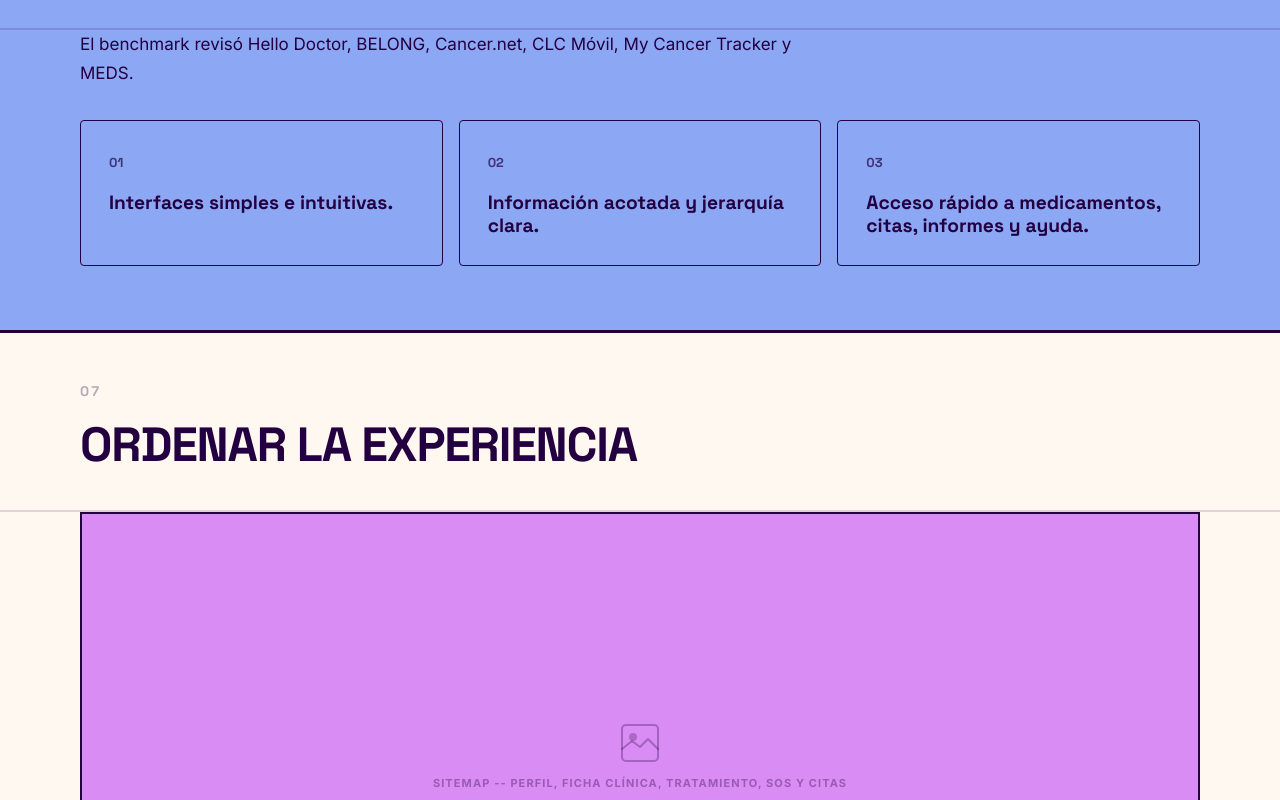
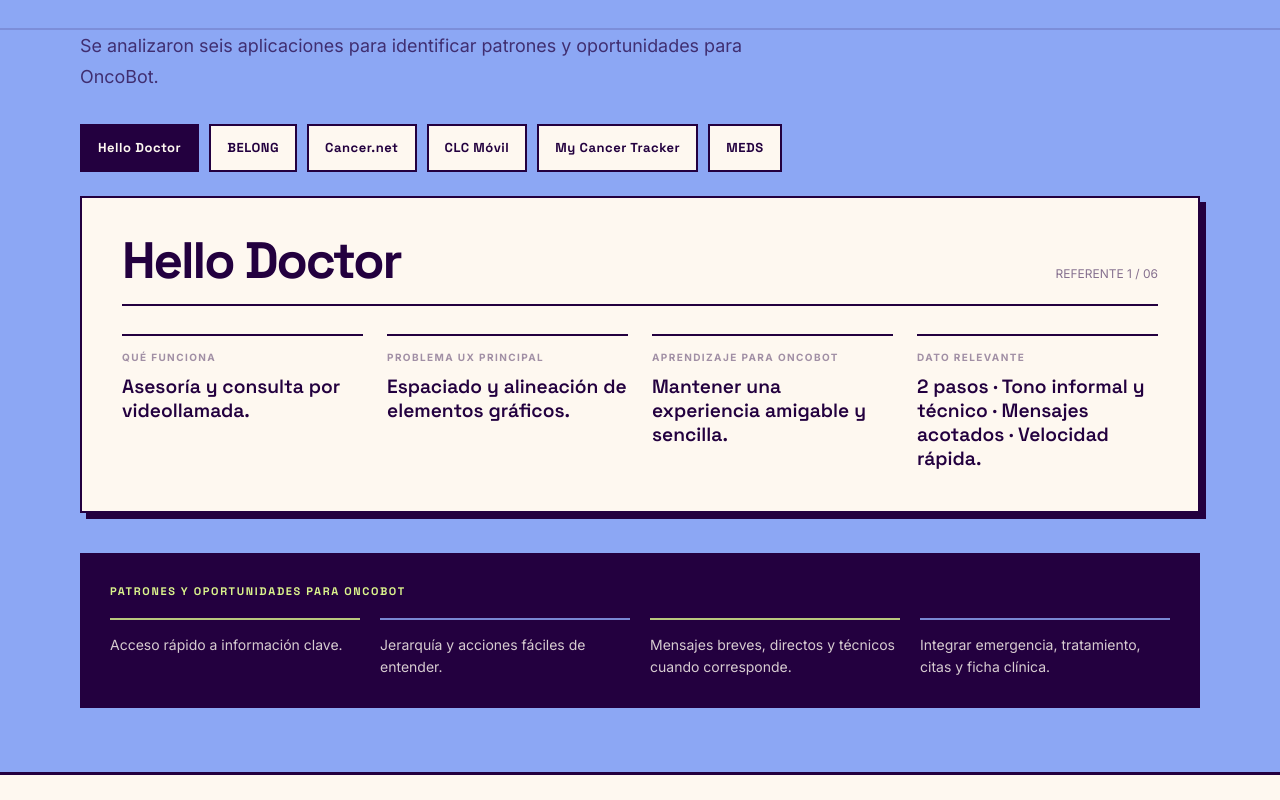
Before and after one commit to AraOsorio/Portafolio, a React (Vite) app: page /works/oncobot in a window 1280 px wide. Shown: the part 5320-6120 px from the top of the page. Built offline with nearby package versions, Linux system fonts and the light colour scheme; the HTML template or start-up script is replaced by a standard one.

Commit message:
se agrega benchmark

```diff
--- a/src/pages/CaseStudy.tsx
+++ b/src/pages/CaseStudy.tsx
@@ -570,6 +570,103 @@ function OncoBotResearch() {
   );
 }
 
+const ONCOBOT_BENCHMARK = [
+  {
+    name: "Hello Doctor",
+    works: "Asesoría y consulta por videollamada.",
+    problem: "Espaciado y alineación de elementos gráficos.",
+    learning: "Mantener una experiencia amigable y sencilla.",
+    detail: "2 pasos · Tono informal y técnico · Mensajes acotados · Velocidad rápida.",
+  },
+  {
+    name: "BELONG",
+    works: "Red de apoyo internacional con especialistas.",
+    problem: "Falta de claridad en la jerarquía y orden de los elementos.",
+    learning: "Organizar la información y priorizar las acciones clave.",
+    detail: "2 pasos · Tono formal y técnico · Mensajes acotados · Velocidad rápida.",
+  },
+  {
+    name: "Cancer.net",
+    works: "Registro de medicamentos, citas e informe de salud.",
+    problem: "Diseño anticuado y exceso de texto.",
+    learning: "Centralizar el tratamiento sin sobrecargar la interfaz.",
+    detail: "2 pasos · Tono formal y técnico · Velocidad rápida.",
+  },
+  {
+    name: "CLC Móvil",
+    works: "Botón de emergencia, citas médicas y perfil de usuario.",
+    problem: "Falta una sección de exámenes realizados.",
+    learning: "Facilitar el acceso directo a emergencia y datos clínicos.",
+    detail: "2 pasos · Tono formal y técnico · Mensajes acotados · Velocidad rápida.",
+  },
+  {
+    name: "My Cancer Tracker",
+    works: "Registro de diagnóstico, tratamiento y efectos secundarios.",
+    problem: "Sin presentación clara; solo en inglés y sin imagen corporativa.",
+    learning: "Usar una identidad clara y un ingreso de información simple.",
+    detail: "2 pasos · Tono directo y poco texto · Mensajes acotados · Velocidad rápida.",
+  },
+  {
+    name: "MEDS",
+    works: "Seguimiento del tratamiento médico.",
+    problem: "Demasiados espacios en blanco y falta de flujo de acciones.",
+    learning: "Conectar la información con acciones claras y consecutivas.",
+    detail: "2 pasos · Tono directo y técnico · Mensajes muy acotados · Velocidad rápida.",
+  },
+] as const;
+
+function OncoBotBenchmark() {
+  const [activeIndex, setActiveIndex] = useState(0);
+  const reveal = useScrollReveal<HTMLDivElement>({ direction: "up", threshold: 0.08 });
+  const active = ONCOBOT_BENCHMARK[activeIndex];
+  const points = [
+    ["Qué funciona", active.works],
+    ["Problema UX principal", active.problem],
+    ["Aprendizaje para OncoBot", active.learning],
+    ["Dato relevante", active.detail],
+  ];
+
+  return (
+    <section style={{ backgroundColor: BLUE, borderBottom: `3px solid ${INK}` }}>
+      <SectionHeader num="06" title="APRENDER DEL ECOSISTEMA" />
+      <div style={{ padding: "0 var(--pad-x) 64px" }}>
+        <p style={{ fontFamily: "'Inter', sans-serif", fontSize: "clamp(15px, 1.4vw, 18px)", color: INK, opacity: 0.72, lineHeight: 1.75, maxWidth: 720, margin: "0 0 32px" }}>
+          Se analizaron seis aplicaciones para identificar patrones y oportunidades para OncoBot.
+        </p>
+        <div ref={reveal.ref} className={reveal.className}>
+          <div role="tablist" aria-label="Aplicaciones analizadas en el benchmark" style={{ display: "flex", flexWrap: "wrap", gap: 10, marginBottom: 24 }}>
+            {ONCOBOT_BENCHMARK.map((item, index) => (
+              <button key={item.name} type="button" role="tab" aria-selected={activeIndex === index} onClick={() => setActiveIndex(index)} style={{ backgroundColor: activeIndex === index ? INK : OAT, border: `2px solid ${INK}`, color: activeIndex === index ? OAT : INK, cursor: "pointer", fontFamily: "'Space Grotesk', sans-serif", fontSize: 13, fontWeight: 700, letterSpacing: "0.04em", minHeight: 46, padding: "12px 16px" }}>
+                {item.name}
+              </button>
+            ))}
+          </div>
+          <div style={{ backgroundColor: OAT, border: `2px solid ${INK}`, boxShadow: `6px 6px 0 ${INK}`, padding: "clamp(24px, 4vw, 40px)" }}>
+            <div style={{ display: "flex", alignItems: "baseline", justifyContent: "space-between", flexWrap: "wrap", gap: 16, borderBottom: `2px solid ${INK}`, marginBottom: 28, paddingBottom: 20 }}>
+              <h3 style={{ fontFamily: "'Space Grotesk', sans-serif", fontSize: "clamp(30px, 4vw, 52px)", fontWeight: 700, color: INK, letterSpacing: "-0.04em", lineHeight: 0.9, margin: 0 }}>{active.name}</h3>
+              <span style={{ fontFamily: "'Inter', sans-serif", fontSize: 12, color: INK, opacity: 0.55 }}>REFERENTE {activeIndex + 1} / 06</span>
+            </div>
+            <div style={{ display: "grid", gridTemplateColumns: "repeat(auto-fit, minmax(min(100%, 240px), 1fr))", gap: 24 }}>
+              {points.map(([label, value]) => (
+                <div key={label} style={{ borderTop: `2px solid ${INK}`, paddingTop: 14 }}>
+                  <p style={{ fontFamily: "'Inter', sans-serif", fontSize: 10, fontWeight: 700, letterSpacing: "0.14em", color: INK, opacity: 0.42, margin: "0 0 10px", textTransform: "uppercase" }}>{label}</p>
+                  <p style={{ fontFamily: "'Space Grotesk', sans-serif", fontSize: "clamp(16px, 1.5vw, 21px)", fontWeight: 600, color: INK, lineHeight: 1.25, margin: 0 }}>{value}</p>
+                </div>
+              ))}
+            </div>
+          </div>
+        </div>
+        <div style={{ backgroundColor: INK, color: OAT, border: `2px solid ${INK}`, marginTop: 40, padding: "28px" }}>
+          <p style={{ fontFamily: "'Space Grotesk', sans-serif", fontSize: 11, fontWeight: 700, letterSpacing: "0.15em", color: ZEST, margin: "0 0 18px", textTransform: "uppercase" }}>Patrones y oportunidades para OncoBot</p>
+          <div style={{ display: "grid", gridTemplateColumns: "repeat(auto-fit, minmax(min(100%, 240px), 1fr))", gap: 20 }}>
+            {["Acceso rápido a información clave.", "Jerarquía y acciones fáciles de entender.", "Mensajes breves, directos y técnicos cuando corresponde.", "Integrar emergencia, tratamiento, citas y ficha clínica."].map((item, index) => <p key={item} style={{ borderTop: `2px solid ${index % 2 === 0 ? ZEST : BLUE}`, paddingTop: 14, fontFamily: "'Inter', sans-serif", fontSize: 14, lineHeight: 1.6, margin: 0, color: OAT, opacity: 0.82 }}>{item}</p>)}
+          </div>
+        </div>
+      </div>
+    </section>
+  );
+}
+
 function OncoBotCaseStudy({ project }: { project: ReturnType<typeof getProject> }) {
   if (!project) return null;
   const section = (num: string, title: string, children: React.ReactNode, color = OAT, labelBg?: string, labelColor?: string) => (
@@ -601,7 +698,7 @@ function OncoBotCaseStudy({ project }: { project: ReturnType<typeof getProject>
     <OncoBotResearch />
     {section("04", "ENTENDER A QUIENES CUIDAN", <><h3 style={{ fontFamily: "'Space Grotesk', sans-serif", fontSize: "clamp(22px, 2.5vw, 32px)", margin: "0 0 32px" }}>DOS PROTOPERSONAS, UNA NECESIDAD COMPARTIDA.</h3>{cards(["Cecilia Díaz, 48 años, asistente social: busca una guía y fuente fidedigna.", "Karen Muñoz, 33 años, terapeuta ocupacional: espera agilizar los procesos clínicos.", "Ambas valoran orientación, apoyo y facilidad para la atención."])}</>, OAT)}
     {section("05", "MAPEAR LA EXPERIENCIA", <div className="cs-two-col" style={{ display: "grid", gridTemplateColumns: "1fr 2fr", gap: "0 80px" }}><h3 style={{ fontFamily: "'Space Grotesk', sans-serif", fontSize: 28, margin: 0 }}>CUSTOMER JOURNEY</h3><div><ImagePlaceholder label="CUSTOMER JOURNEY -- ADD ORIGINAL MAP" aspectRatio="16/7" bg={PURPLE} /><p style={{ fontFamily: "'Inter', sans-serif", lineHeight: 1.6, margin: "24px 0 0" }}>Se observaron dificultades en onboarding, iconos, ayuda inmediata, importación de proveedores e informes.</p></div></div>, OAT)}
-    {section("06", "APRENDER DEL ECOSISTEMA", <><p style={{ fontFamily: "'Inter', sans-serif", fontSize: 17, lineHeight: 1.7, maxWidth: 720, margin: "0 0 32px" }}>El benchmark revisó Hello Doctor, BELONG, Cancer.net, CLC Móvil, My Cancer Tracker y MEDS.</p>{cards(["Interfaces simples e intuitivas.", "Información acotada y jerarquía clara.", "Acceso rápido a medicamentos, citas, informes y ayuda."])}</>, BLUE)}
+    <OncoBotBenchmark />
     {section("07", "ORDENAR LA EXPERIENCIA", <><ImagePlaceholder label="SITEMAP -- PERFIL, FICHA CLÍNICA, TRATAMIENTO, SOS Y CITAS" aspectRatio="16/7" bg={PURPLE} /><p style={{ fontFamily: "'Inter', sans-serif", lineHeight: 1.6, margin: "24px 0 0" }}>La arquitectura reúne perfil, datos del tutor, ficha clínica, medicamentos, recetas, exámenes, tratamiento, equipo médico y citas.</p></>, OAT)}
     {section("08", "DE LA IDEA A LA INTERFAZ", <><div style={{ display: "grid", gridTemplateColumns: "repeat(auto-fill, minmax(min(100%, 280px), 1fr))", gap: 16 }}>{["PAPER PROTOTYPE", "WIREFRAMES", "MOCKUPS", "PROTOTIPO FINAL EN FIGMA"].map((label) => <ImagePlaceholder key={label} label={label} aspectRatio="4/3" bg={PURPLE} />)}</div>{note("El flujo de activación de emergencia necesitó mayor claridad respecto de sus etapas.", 80)}</>, PURPLE)}
     {section("09", "DISEÑAR TAMBIÉN PARA LA URGENCIA", <><p style={{ fontFamily: "'Space Grotesk', sans-serif", fontSize: "clamp(28px, 5vw, 68px)", fontWeight: 700, lineHeight: 0.9, maxWidth: 900, margin: "0 0 40px" }}>SOS: SOLICITAR AYUDA, CONFIRMAR UBICACIÓN, ELEGIR CLÍNICA Y COMPARTIR FICHA.</p><ImagePlaceholder label="SOS USER FLOW -- ADD ORIGINAL FLOW" aspectRatio="16/7" bg={ZEST} /></>, INK, PURPLE, INK)}
--- a/src/routes.ts
+++ b/src/routes.ts
@@ -3,6 +3,7 @@ import Home from "./pages/Home";
 import CaseStudy from "./pages/CaseStudy";
 import MiraApp from "./pages/MiraApp";
 import GraphicProject from "./pages/GraphicProject";
+
 
 export const router = createBrowserRouter([
   {
```
